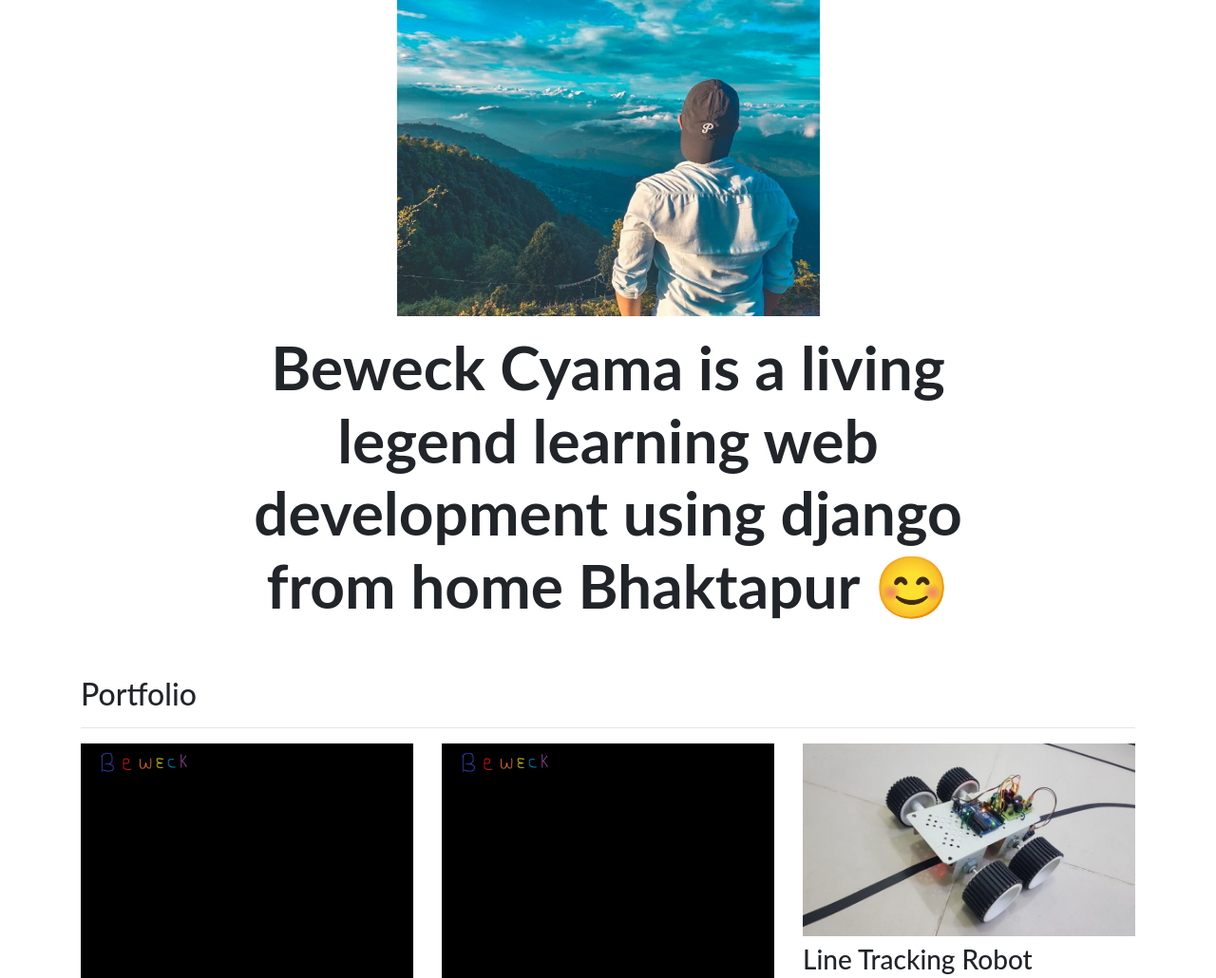
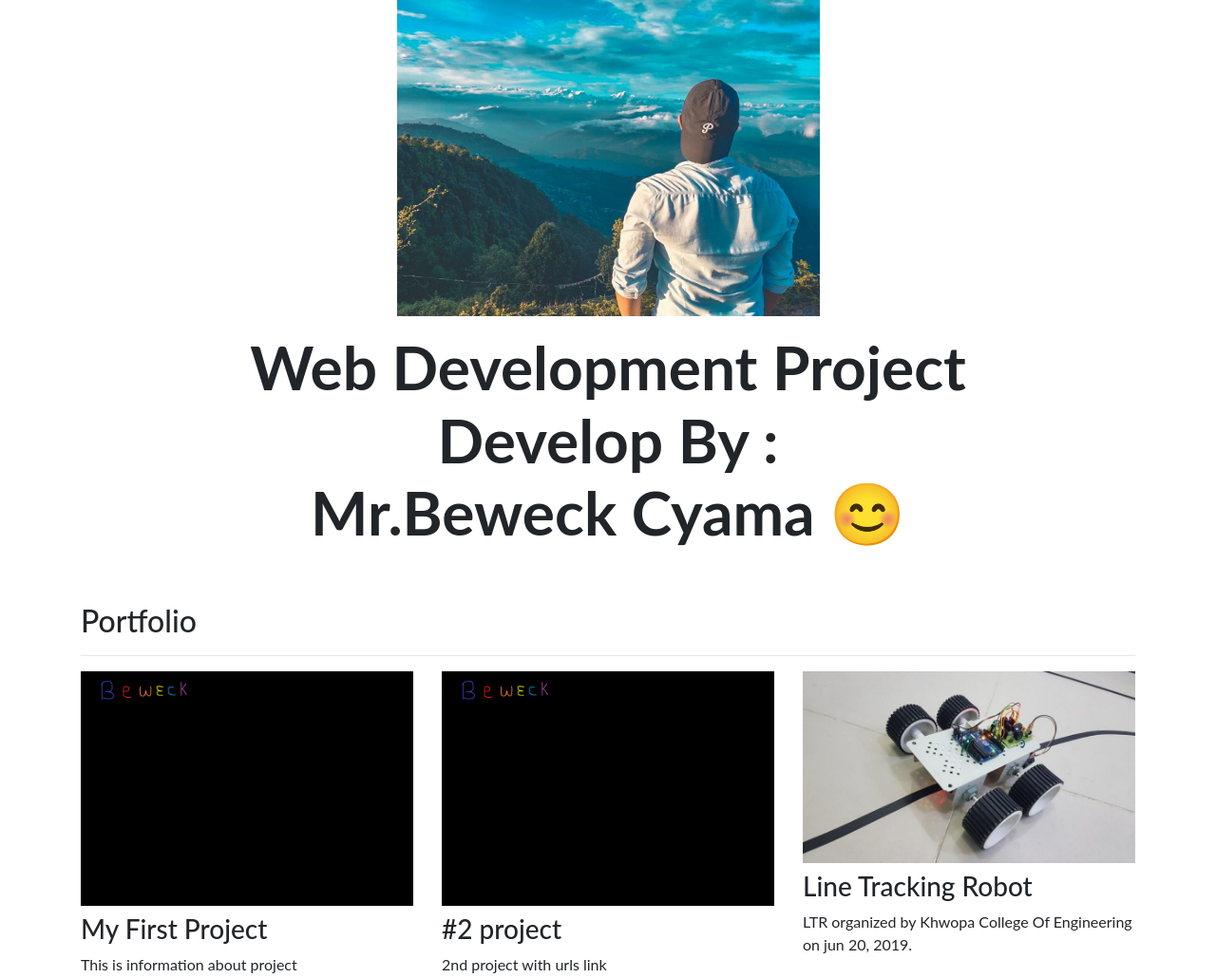
Before and after one commit to BibekShyama/Personal-Portfolio, a Django app: page / in a window 1280 px wide. Shown: the part 73-1103 px from the top of the page at 95% size. Run offline with Django 3.2, Linux system fonts and the light colour scheme; data comes from the database, SQL or seed files in the repository; some libraries are stand-ins or nearby versions.

Commit message:
Changed Statement

```diff
--- a/portfolio/templates/portfolio/home.html
+++ b/portfolio/templates/portfolio/home.html
@@ -12,7 +12,7 @@
 
 <div class="row justify-content-center mb-3">
   <div class="col-md-9 text-center">
-    <h1 id="hometext" class="font-weight-bold">Beweck Cyama is a living legend learning web development using django from home Bhaktapur 😊</h1>
+    <h1 id="hometext" class="font-weight-bold">Web Development Project Develop By :<br> Mr.Beweck Cyama 😊</h1>
   </div>
 </div>
 
```
